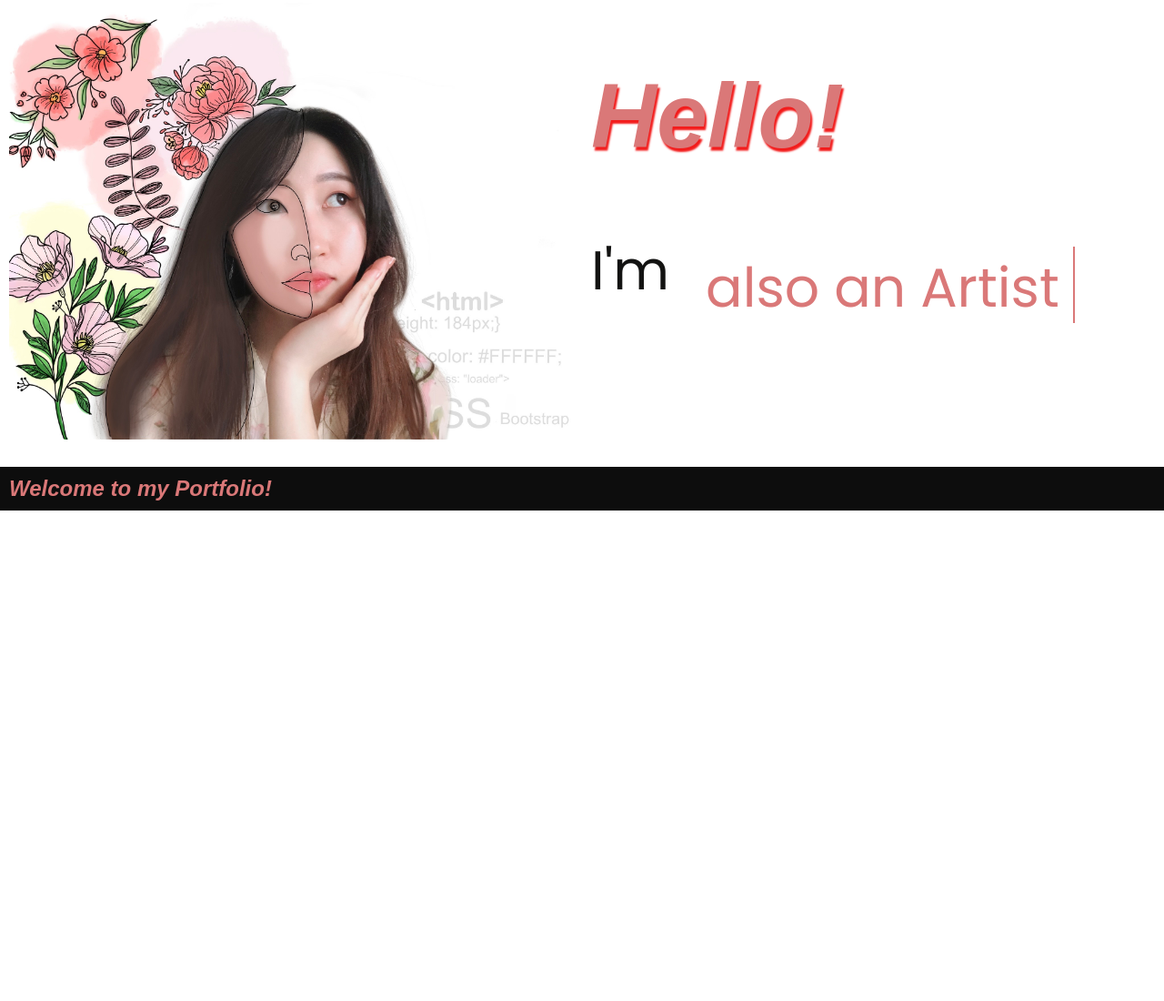
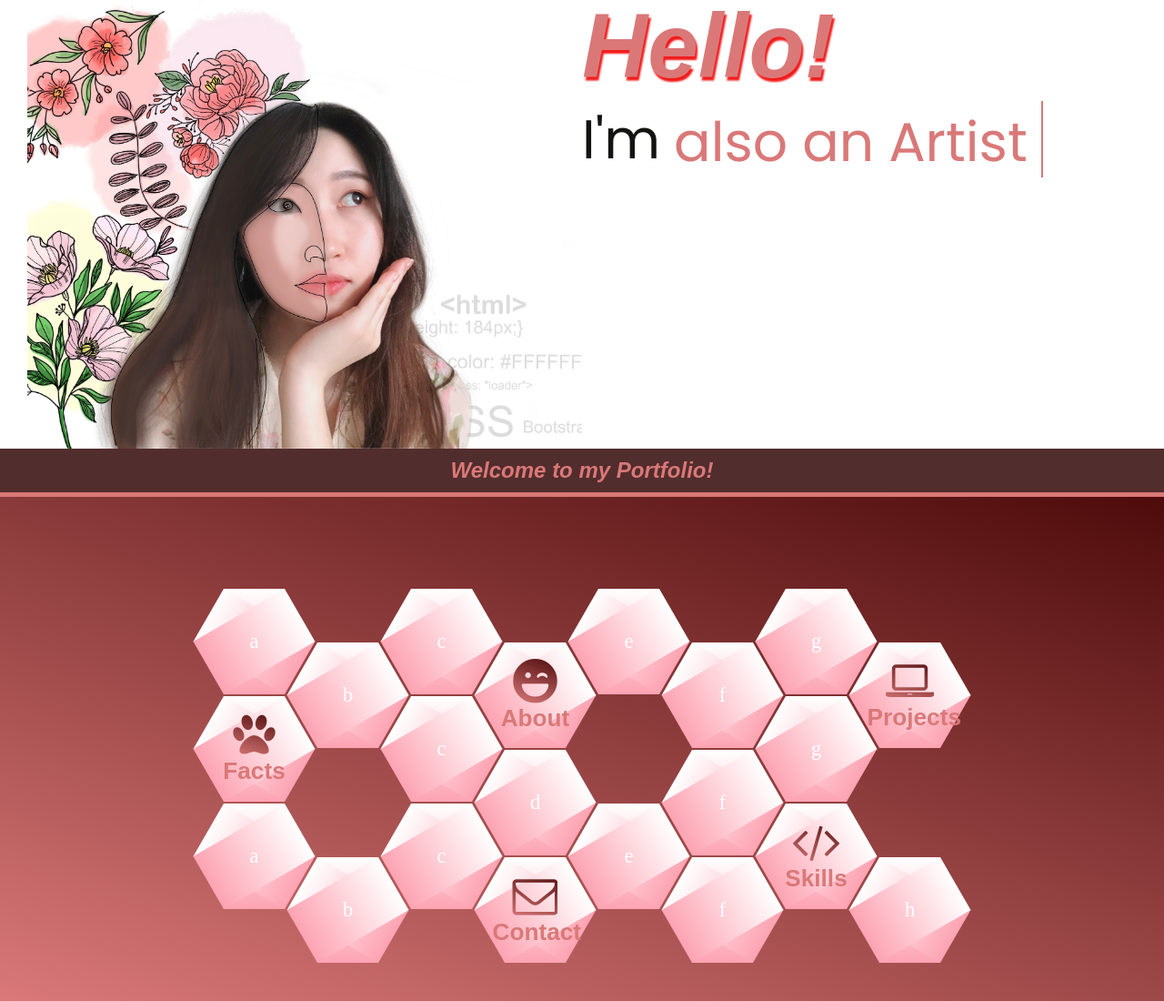
Before and after one commit to IvY1919/Swe-s-portfolio, a plain HTML site: page myportfolio.html in a window 1280 px wide. Shown: the part 7-1107 px from the top of the page at 91% size. Before the commit the page ends 800 px from the top, so only its background shows below. Drawn offline with Linux system fonts and the light colour scheme; a web font is replaced by a local one.

Commit message:
10/31 commit

```diff
--- a/myportfolio.css
+++ b/myportfolio.css
@@ -1,18 +1,18 @@
 @import url('https://fonts.googleapis.com/css?family=Sofia');
 @import url('https://fonts.googleapis.com/css2?family=Koulen&family=Poppins&family=Raleway:ital,wght@0,500;1,400&display=swap');
 *{
+    margin: 0;
+    padding: 0;
     box-sizing: border-box;
 }
-body{
-    margin: 0;
-    padding: 0;
-}
+
 /* shwocase*/
 .column {
     float: left;
     width: 50%;
-    padding: 10px;
+    padding-left: 30px;
     height: 500px; /* Should be removed. Only for demonstration */
+    margin: 0;
   }
 .row:after {
     content: "";
@@ -32,6 +32,7 @@ body{
 /* text-animation */
 .wrapper{
     display: flex;
+    background-image: url("img/background.tiff");
 }
 
 .wrapper .text-dark{
@@ -75,7 +76,7 @@ body{
 
 .run-text li span{
     position: relative;
-    margin: 5px 0;
+    margin: 5px 15px;
     line-height: 90px;
 }
 .run-text li span::after{
@@ -97,13 +98,126 @@ body{
     left: 0;
     }
 }
+/* navbar */
 .navbar{
-    background-color: #0d0d0d;
-
+    background-color: #2f0303d4;
 }
 .navbar h1{
     font-style: italic;
     font-family: "Sofia", sans-serif;
     color: rgb(218, 120, 120);
     padding: 10px;
+    text-align: center;
 }
+/* honeycomb */
+.hexagon-body{
+  color: hsl(0, 0%, 10%);
+  background: linear-gradient(18deg, rgb(218, 120, 120), #4e0b0b);
+  border-top: 5px solid rgb(218, 120, 120);
+  justify-content: center;
+  text-align: center;
+  margin: 0 auto;
+  padding: 100px;
+  padding-top: 100px;
+
+}
+ /*.hexagon {
+  position: relative;
+  display: inline-block;
+  left/right margin approx. 25% of .hexagon width + spacing
+  margin: 1px 18px;
+  background-color: hsl(220, 75%, 75%);
+  text-align: center;
+}*/
+.hexagon {
+  position: relative;
+  width: 46%;
+  height: 80%;
+  margin: 1px 18px;
+  color: white;
+  background: linear-gradient(-180deg, white, #fda3b2);
+  display: inline-block;
+  transition: 0.5s;
+}
+.hexagon, .hexagon::before, .hexagon::after {
+  /* easy way: height is width * 1.732
+  actual formula is 2*(width/(2*Math.tan(Math.PI/6)))
+  remove border-radius for sharp corners on hexagons */
+  width: 67px;
+  height: 116px;
+}
+.hexagon:before,
+.hexagon:after {
+  position: absolute;
+  content: "";
+  background: inherit;
+  height: 100%;
+  width: 100%;
+  border-radius: 0;
+  transition: 0.5s;
+  transform-origin: center;
+}
+.hexagon::before {
+  position: absolute;
+  left: 0;
+  transform: rotateZ(-60deg);
+}
+.hexagon::after {
+  position: absolute;
+  left: 0;
+  transform: rotateZ(60deg);
+}
+.hexagon:nth-child(even) {
+  /* top approx. 50% of .hexagon height + spacing */
+  top: 59px;
+}
+.hexanone {
+  position: relative;
+  display: inline-block;
+  width: 67px;
+  height: 116px;
+  margin: 1px 18px;
+}
+.hexanone:nth-child(even) {
+  top: 59px;
+}
+.hexagontent {
+  position: absolute;
+  top: 50%;
+  left: 50%;
+  transform: translate(-50%, -50%);
+  width: 140%;
+  font-size: 1.4rem;
+  line-height: 1.2;
+  z-index: 100;
+}
+.ibws-fix {
+  /* inline-block whitespace fix */
+  font-size: 0;
+}
+.hexagon:not(.nohover):hover {
+  border-radius: 50px;
+  transition: 0.5s;
+  cursor: pointer;
+}
+.hexagon:not(.nohover):hover:before {
+  border-radius: 50px;
+  transition: 0.5s;
+}
+.hexagon:not(.nohover):hover:after {
+  border-radius: 50px;
+  transition: 0.5s;
+}
+.hexagontent i {
+  z-index: 1;
+  margin: auto;
+  font-size: 50px;
+  color: transparent;
+  background: linear-gradient(18deg, rgb(218, 120, 120), #4e0b0b);
+  background-clip: text;
+  -webkit-background-clip: text;
+}
+.hexagontent h3 {
+  color: rgb(218, 120, 120);
+  font-family: "Sofia", sans-serif;
+}
--- a/myportfolio.html
+++ b/myportfolio.html
@@ -5,6 +5,10 @@
     <meta http-equiv="X-UA-Compatible" content="IE=edge">
     <meta name="viewport" content="width=device-width, initial-scale=1.0">
     <link rel="stylesheet" href="myportfolio.css">
+
+    <link rel="stylesheet" href="https://use.fontawesome.com/releases/v5.5.0/css/all.css" integrity="sha384-B4dIYHKNBt8Bc12p+WXckhzcICo0wtJAoU8YZTY5qE0Id1GSseTk6S+L3BlXeVIU" crossorigin="anonymous">
+    <link rel="stylesheet" href="https://cdnjs.cloudflare.com/ajax/libs/font-awesome/4.7.0/css/font-awesome.min.css">
+
     <title>Swe's Portfolio</title>
 </head>
 <body>
@@ -13,7 +17,7 @@
     <div class="column" >
       <img src="img/Myimg.jpg" alt="myimg" class="myimg">
     </div>
-    <div class="column" >
+    <div class="column1" >
       <h1 class="text-hello">Hello!</h1>
       <div class="wrapper">
          <div class="text-dark">I'm </div>
@@ -29,5 +33,96 @@
   <nav class="navbar">
     <h1>Welcome to my Portfolio!</h1>
   </nav>
+  <!--honeycomb-->
+  <div class="hexagon-body">
+    <div class="ibws-fix">
+      <div class="hexagon nohover">
+        <div class="hexagontent">a</div>
+      </div>
+      <div class="hexagon">
+        <div class="hexagontent">b</div>
+      </div>
+      <div class="hexagon">
+        <div class="hexagontent">c</div>
+      </div>
+      <div class="hexagon">
+        <div class="hexagontent"><i class="fas fa-laugh-wink"></i>
+          <h3>About</h3>
+        </div>
+      </div>
+      <div class="hexagon">
+        <div class="hexagontent">e</div>
+      </div>
+      <div class="hexagon">
+        <div class="hexagontent">f</div>
+      </div>
+      <div class="hexagon">
+        <div class="hexagontent">g</div>
+      </div>
+      <div class="hexagon">
+        <div class="hexagontent"><i class="fa fa-laptop"></i>
+          <h3>Projects</h3>
+        </div>
+      </div>
+    </div>
+
+    <div class="ibws-fix">
+      <div class="hexagon">
+        <div class="hexagontent"><i class="fa fa-paw"></i>
+          <h3>Facts</h3>
+        </div>
+      </div>
+      <div class="hexanone">
+        <div class="hexagontent"></div>
+      </div>
+      <div class="hexagon">
+        <div class="hexagontent">c</div>
+      </div>
+      <div class="hexagon">
+        <div class="hexagontent">d</div>
+      </div>
+      <div class="hexanone">
+      </div>
+      <div class="hexagon">
+        <div class="hexagontent">f</div>
+      </div>
+      <div class="hexagon">
+        <div class="hexagontent">g</div>
+      </div>
+      <div class="hexanone">
+        <div class="hexagontent"></div>
+      </div>
+    </div>
+    <div class="ibws-fix">
+      <div class="hexagon">
+        <div class="hexagontent">a</div>
+      </div>
+      <div class="hexagon">
+        <div class="hexagontent">b</div>
+      </div>
+      <div class="hexagon">
+        <div class="hexagontent">c</div>
+      </div>
+      <div class="hexagon">
+        <div class="hexagontent"><i class="fa fa-envelope-o"></i>
+          <h3>Contact</h3>
+        </div>
+      </div>
+      <div class="hexagon">
+        <div class="hexagontent">e</div>
+      </div>
+      <div class="hexagon">
+        <div class="hexagontent">f</div>
+      </div>
+      <div class="hexagon">
+        <div class="hexagontent"><i class="fa fa-code"></i>
+          <h3>Skills</h3>
+        </div>
+      </div>
+      <div class="hexagon">
+        <div class="hexagontent">h</div>
+      </div>
+    </div>
+  </div>
 </body>
 </html>
```
Also changed, not shown: 1 other file.
